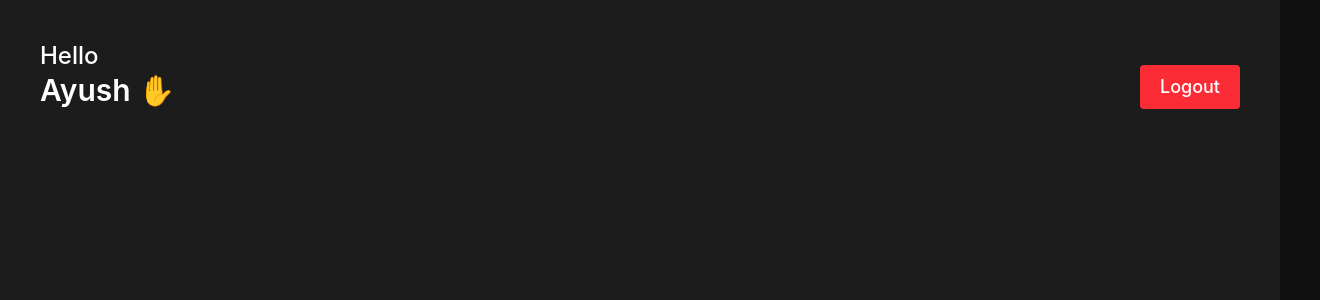
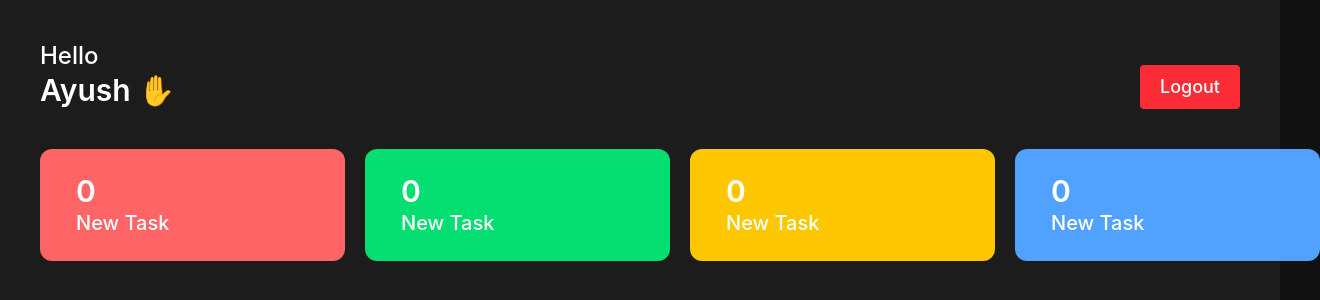
Before and after one commit to Ayush1Rajput/Employee_Management_System, a React (Vite) app: page / in a window 1280 px wide. Shown: the top 300 px of the page, 1320 px wide, since content can reach past the window. Built offline with nearby package versions, Linux system fonts and the light colour scheme.

Commit message:
feat: Add taskListNumber component

```diff
--- a/src/components/Dashboard/EmployeeDashboard.jsx
+++ b/src/components/Dashboard/EmployeeDashboard.jsx
@@ -1,11 +1,13 @@
 import React from 'react'
 import Header from '../other/Header'
+import TaskListNumber from '../other/TaskListNumber'
 
 function EmployeeDashboard() {
   return (
     <div>
         <div className='p-10 bg-[#1c1c1c] h-screen'>
             <Header/>
+            <TaskListNumber/>
         </div>
     </div>
   )
--- a/src/components/other/TaskListNumber.jsx
+++ b/src/components/other/TaskListNumber.jsx
@@ -0,0 +1,26 @@
+import React from 'react'
+
+const TaskListNumber = () => {
+  return (
+    <div className='flex mt-10 justify-between gap-5 w-screen'>
+      <div className='py-6 px-9 rounded-xl w-[40%] bg-red-400'>
+        <h2 className='text-3xl font-semibold'>0</h2>
+        <h3 className='text-xl font-medium'>New Task</h3>
+      </div>
+      <div className='py-6 px-9 rounded-xl w-[40%] bg-green-400'>
+        <h2 className='text-3xl font-semibold'>0</h2>
+        <h3 className='text-xl font-medium'>New Task</h3>
+      </div>
+      <div className='py-6 px-9 rounded-xl w-[40%] bg-yellow-400'>
+        <h2 className='text-3xl font-semibold'>0</h2>
+        <h3 className='text-xl font-medium'>New Task</h3>
+      </div>
+      <div className='py-6 px-9 rounded-xl w-[40%] bg-blue-400'>
+        <h2 className='text-3xl font-semibold'>0</h2>
+        <h3 className='text-xl font-medium'>New Task</h3>
+      </div>
+    </div>
+  )
+}
+
+export default TaskListNumber
```
